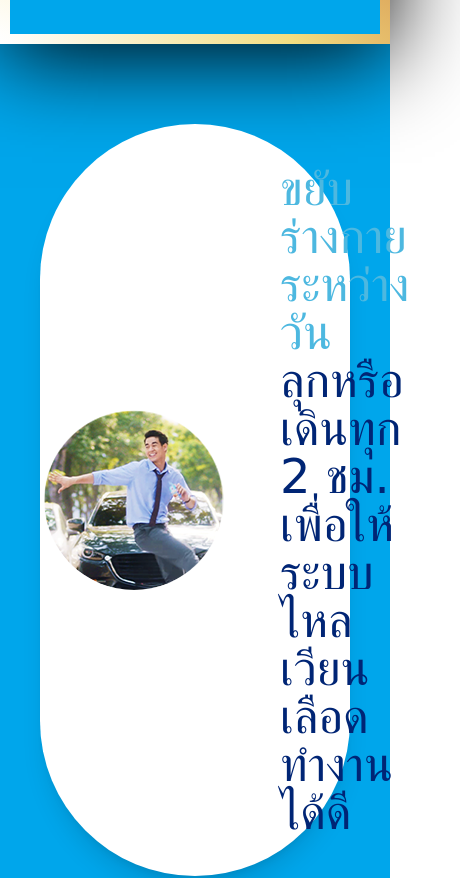
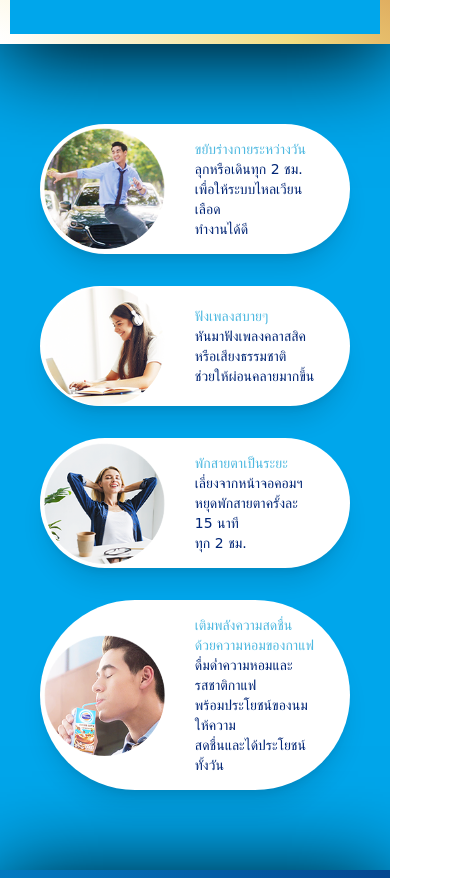
Before and after one commit to Apwa00000411/Homework_Amphawa, a website: page src/index.html in a window 390 px wide. Shown: the part 3100-3978 px from the top of the page, 460 px wide, since content can reach past the window. Drawn offline with Linux system fonts and the light colour scheme; grey boxes are pictures that could not be loaded; files whose address does not match are found by name; a web font is replaced by a local one.

Commit message:
Add files via upload

```diff
--- a/package.json
+++ b/package.json
@@ -4,7 +4,8 @@
   "description": "",
   "main": "index.js",
   "scripts": {
-    "test": "echo \"Error: no test specified\" && exit 1"
+    "test": "echo \"Error: no test specified\" && exit 1",
+    "build": "tailwindcss build src/input.css -o dist/output.css"
   },
   "keywords": [],
   "author": "",
--- /dev/null
+++ b/src/index.css
@@ -0,0 +1,59 @@
+@media screen and (max-width: 750px) {
+  .sm-font {
+    font-size: 36px;
+    line-height: 2.5rem;
+  }
+}
+
+@media screen and (max-width: 640px) {
+  .sm-font {
+    font-size: 24px;
+    line-height: 2.25rem;
+  }
+}
+
+@media screen and (max-width: 640px) {
+  .sm-margin {
+    margin: 28px;
+  }
+}
+
+@media screen and (max-width: 550px) {
+  .sm-font {
+    font-size: 18px;
+    line-height: 1.5rem;
+  }
+}
+
+@media screen and (max-width: 550px) {
+  .sm-margin {
+    margin: 20px;
+  }
+}
+
+@media screen and (max-width: 550px) {
+  .sm-img {
+    width: 50%;
+  }
+}
+
+@media screen and (max-width: 450px) {
+  .sm-font {
+    font-size: 14px;
+    line-height: 1.25rem;
+  }
+}
+
+@media screen and (max-width: 450px) {
+  .sm-margin {
+    margin: 15px;
+    padding-left: 15px;
+    padding-right: 15px;
+  }
+}
+
+@media screen and (max-width: 450px) {
+  .sm-img {
+    width: 40%;
+  }
+}
--- a/src/index.html
+++ b/src/index.html
@@ -4,6 +4,7 @@
     <meta charset="UTF-8" />
     <meta name="viewport" content="width=device-width, initial-scale=1.0" />
     <link href="/dist/output.css" rel="stylesheet" />
+    <link href="index.css" rel="stylesheet" />
   </head>
   <body class="min-h-screen font-omyim">
     <!-- *************************** -->
@@ -131,7 +132,7 @@
           </div>
           <div class="bg-white rounded-full flex items-center px-1 shadow-xl max-w-full min-h-full">
             <img src="../img/main/4.png" class="rounded-full max-w-full w-64 h-auto"/>
-            <div class="flex flex-col px-4max-w-full">
+            <div class="flex flex-col px-4 max-w-full">
               <p class="text-head text-3xl">เติมพลังความสดชื่นด้วยความหอมของกาแฟ</p>
               <p class="text-sub text-3xl">ดื่มด่ำความหอมและรสชาติกาแฟ พร้อมประโยชน์ของนม ให้ความสดชื่นและได้ประโยชน์ทั้งวัน</p>
             </div>
@@ -140,9 +141,44 @@
 
       </div>
 
-      <!-- MOBILE  -->
+      <!-- MOBILE LG -->
       <div class="lg:hidden block flex flex-col gap-8 mt-20 px-10">
         <div class="bg-white rounded-full flex items-center px-1 shadow-xl max-w-full min-h-full">
+          <img src="../img/main/1.png" class="rounded-full max-w-full w-72 h-auto sm-img" />
+          <div class="flex flex-col px-4 m-10 max-w-full sm-margin">
+            <p class="text-head text-5xl sm-font">ขยับร่างกายระหว่างวัน</p>
+            <p class="text-sub text-5xl sm-font">ลุกหรือเดินทุก 2 ชม. <br>เพื่อให้ระบบไหลเวียนเลือด <br>ทำงานได้ดี</p>
+          </div>
+        </div>
+        <div class="bg-white rounded-full flex items-center px-1 shadow-xl max-w-full min-h-full">
+          <img src="../img/main/2.png" class="rounded-full max-w-full w-72 h-auto sm-img"/>
+          <div class="flex flex-col px-4 m-10 max-w-full sm-margin">
+            <p class="text-head text-5xl sm-font">ฟังเพลงสบายๆ</p>
+            <p class="text-sub text-5xl sm-font">หันมาฟังเพลงคลาสสิค <br>หรือเสียงธรรมชาติ <br>ช่วยให้ผ่อนคลายมากขึ้น</p>
+          </div>
+        </div>
+        <div class="bg-white rounded-full flex items-center px-1 shadow-xl max-w-full min-h-full">
+          <img src="../img/main/3.png" class="rounded-full max-w-full w-72 h-auto sm-img"/>
+          <div class="flex flex-col px-4 m-10 max-w-full sm-margin">
+            <p class="text-head text-5xl sm-font">พักสายตาเป็นระยะ</p>
+            <p class="text-sub text-5xl sm-font">เลี่ยงจากหน้าจอคอมฯ <br>หยุดพักสายตาครั้งละ 15 นาที <br>ทุก 2 ชม.</p>
+          </div>
+        </div>
+        <div class="bg-white rounded-full flex items-center px-1 shadow-xl max-w-full min-h-full">
+          <img src="../img/main/4.png" class="rounded-full max-w-full w-72 h-auto sm-img"/>
+          <div class="flex flex-col px-4 m-10 max-w-full sm-margin">
+            <p class="text-head text-5xl sm-font">เติมพลังความสดชื่น <br> ด้วยความหอมของกาแฟ</p>
+            <p class="text-sub text-5xl sm-font">ดื่มด่ำความหอมและรสชาติกาแฟ <br>พร้อมประโยชน์ของนม ให้ความ <br>สดชื่นและได้ประโยชน์ทั้งวัน</p>
+          </div>
+        </div>
+      </div>
+      <!-- ***** -->
+
+      <!-- <div class="sm:hidden block bg-black w-full p-2 m-2">1</div> -->
+
+      <!-- MOBILE MD -->
+      <!-- <div class="lg:hidden md:hidden sm:block flex flex-col gap-8 mt-20 px-10">
+        <div class="bg-hero rounded-full flex items-center px-1 shadow-xl max-w-full min-h-full">
           <img src="../img/main/1.png" class="rounded-full max-w-full w-72 h-auto"/>
           <div class="flex flex-col px-4 m-10 max-w-full">
             <p class="text-head text-5xl">ขยับร่างกายระหว่างวัน</p>
@@ -170,7 +206,7 @@
             <p class="text-sub text-5xl">ดื่มด่ำความหอมและรสชาติกาแฟ <br>พร้อมประโยชน์ของนม ให้ความ <br>สดชื่นและได้ประโยชน์ทั้งวัน</p>
           </div>
         </div>
-      </div>
+      </div> -->
       <!-- ***** -->
 
       <div class="mx-auto lg:shadow-2xl md:shadow-xl mt-20 mb-10" style="border: 10px solid; border-image: linear-gradient(45deg, #00b9ff,#054790) 5; box-shadow: 0px 10px 90px 0px black;">
--- a/src/input.css
+++ b/src/input.css
@@ -16,3 +16,9 @@
   font-family: "omyim";
   src: url("../img/font/PSL-Omyim.ttf");
 }
+
+@media screen and (max-width: 640px) {
+  .sm-font {
+    font-size: 1.25rem;
+  }
+}
```
Also changed, not shown: dist/output.css.
